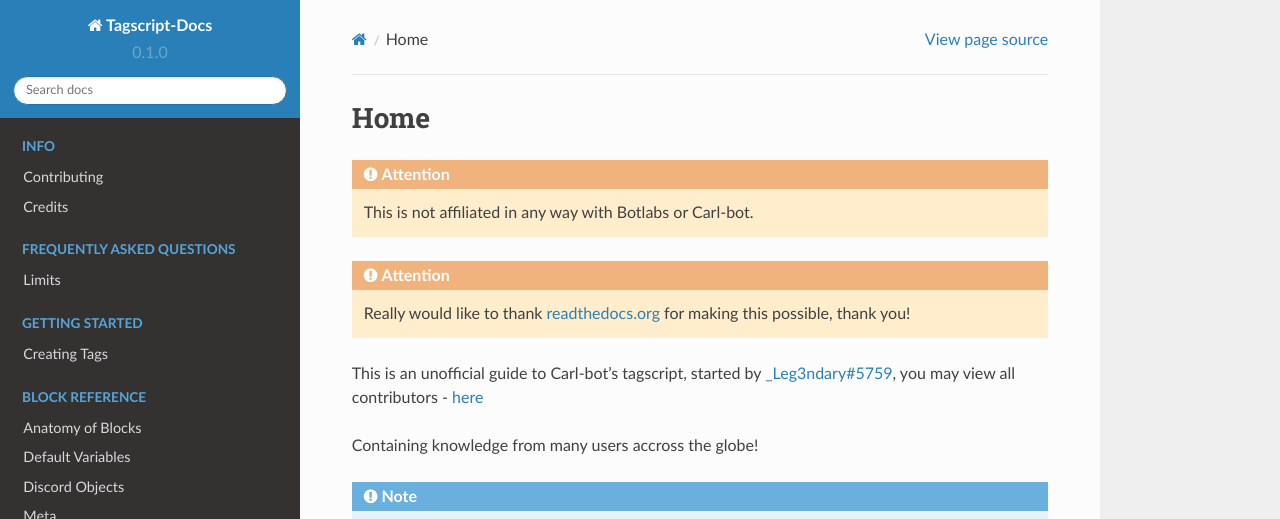
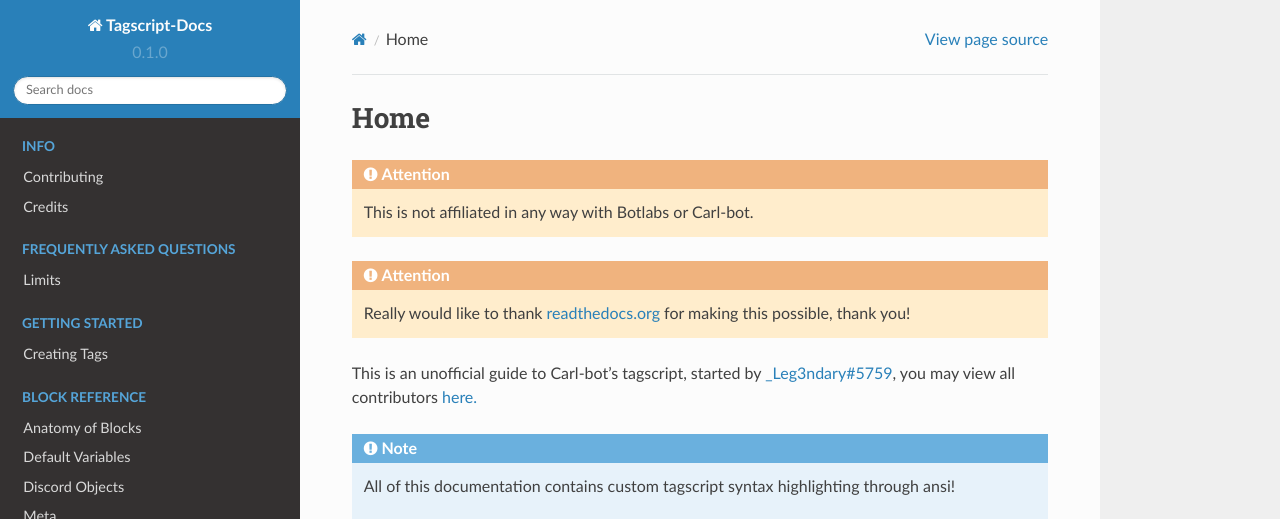
Before and after one commit to Leg3ndary/tagscript-docs, a Sphinx documentation site: the page built from docs/source/index.rst, in a window 1280 px wide and 1101 px high, cut to the strip 0-519 px from the top of the window. Built offline with Sphinx 7.4.7 and the Read the Docs theme 2.0.0, drawn with Linux system fonts in a browser that asks for light colours; pages that are not in the unit, such as notebooks, are missing from menus.

Commit message:
Fix nitpicky things

```diff
--- a/docs/source/index.rst
+++ b/docs/source/index.rst
@@ -9,9 +9,8 @@ Home
 
     Really would like to thank `readthedocs.org <https://readthedocs.org>`_ for making this possible, thank you!
 
-This is an unofficial guide to Carl-bot's tagscript, started by `_Leg3ndary#5759 <https://discordapp.com/users/360061101477724170/>`_, you may view all contributors - :doc:`here </contributing>`
+This is an unofficial guide to Carl-bot's tagscript, started by `_Leg3ndary#5759 <https://discordapp.com/users/360061101477724170/>`_, you may view all contributors :doc:`here. </contributing>`
 
-Containing knowledge from many users accross the globe!
 
 .. note::
 
```
Also changed, not shown: other parts of docs/source/index.rst (+1 -1 lines).
